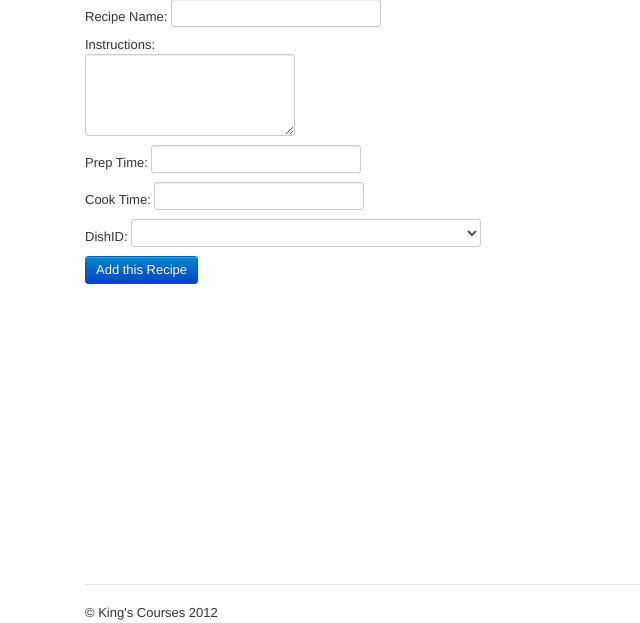
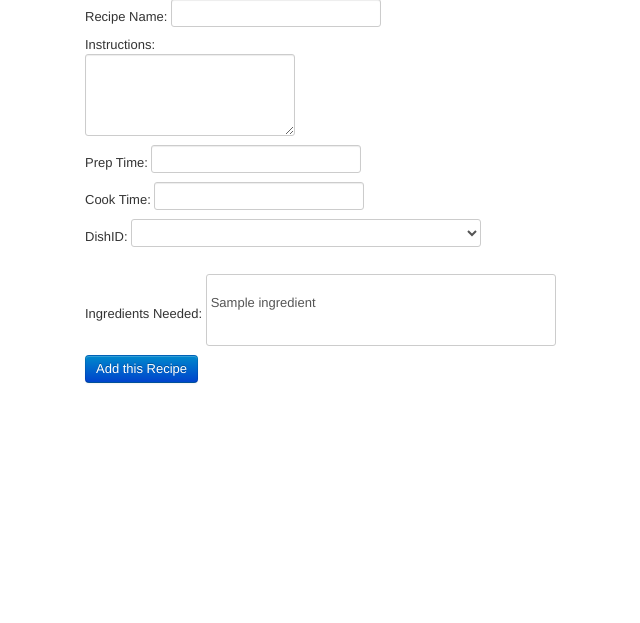
Before and after one commit to yefim/Courses, a PHP site: page /addRecipes.php in a window 1280 px wide. Shown: the part 143-766 px from the top of the page, without its empty margins (75-715 px from the left). Run offline with PHP 8.4, Linux system fonts and the light colour scheme; tables that the repository leaves empty or names only in its code hold one stand-in row (values such as "Sample post"); a stand-in replaces the project's code that opens the database connection; some libraries are stand-ins or nearby versions.

Commit message:
addRecipe now takes in ingredients

```diff
--- a/addRecipes.php
+++ b/addRecipes.php
@@ -1,8 +1,8 @@
 <?php include('header.php'); ?>
 
 <?php
-	$q = "SELECT * FROM Dish ORDER BY Dish.name";
-	$dishes = mysql_query($q);
+	$dishes = mysql_query("SELECT * FROM Dish ORDER BY Dish.name");
+	$ingredients = mysql_query("SELECT * FROM Ingredients ORDER BY Ingredients.name");
 ?>
 
 <h1> Add a Recipe:</h1>
@@ -26,6 +26,17 @@
 	<?php
 	}
 	?>
+	</select><br><br>
+	Ingredients Needed:
+	<select name="ingredients[]" data-placeholder="Choose ingredients" class="chzn-select" multiple style="width:350px;" tabindex="4">
+		<option value=""></option>
+	<?php
+	while($row = mysql_fetch_array($ingredients)) {
+	?>
+		<option value="<?php echo $row['ingredientid'];?>"><?php echo $row['name'];?></option>
+	<?php
+	}
+	?>
 	</select>
 	<div id='buttons'>
 	<button class='btn btn-primary'>Add this Recipe</button>
--- a/index.php
+++ b/index.php
@@ -17,7 +17,7 @@
     </thead>
     <tbody>
   <?php
-  $q = "SELECT i.ingredientid as id, name, quantity FROM ingredients i, userhas h WHERE i.ingredientid=h.ingredientid AND FBid=" . $_SESSION['userID'];
+  $q = "SELECT i.ingredientid as id, i.name FROM ingredients i, userhas h WHERE i.ingredientid=h.ingredientid AND FBid=" . $_SESSION['userID'] . " ORDER BY i.name";
   //echo $q;
   $ingredients = mysql_query($q);
   while($row = mysql_fetch_array($ingredients)) {
```
